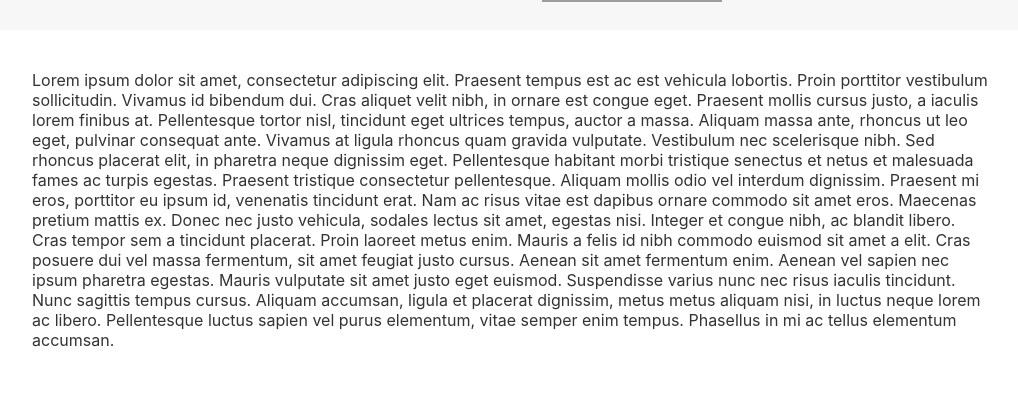
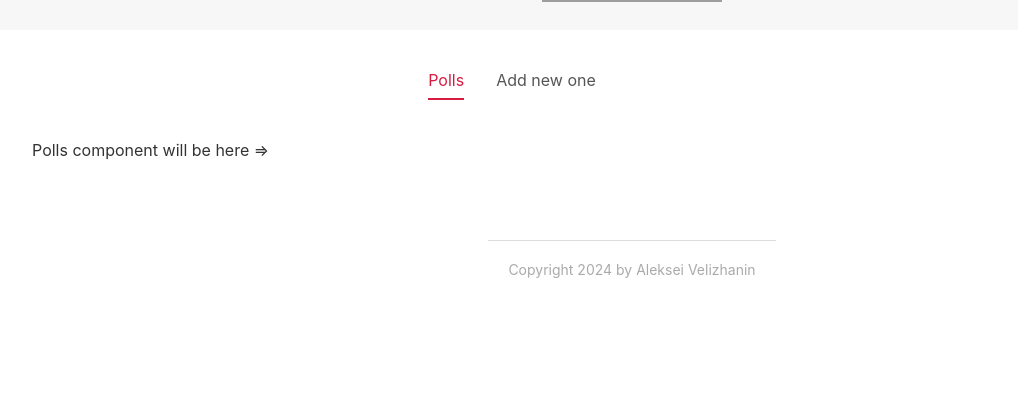
Before and after one commit to aleksievelizhanin/ninjapolls, a Svelte app: page / in a window 1280 px wide. Shown: the part 153-553 px from the top of the page, without its empty margins (8-1026 px from the left). Built offline with nearby package versions, Linux system fonts and the light colour scheme; grey boxes are pictures that could not be loaded.

Commit message:
Add shared component Tabs

```diff
--- a/src/App.svelte
+++ b/src/App.svelte
@@ -1,16 +1,26 @@
 <script>
     import Footer from "./components/Footer.svelte";
 	import Header from "./components/Header.svelte";
+    import Tabs from "./shared/Tabs.svelte";
+
+	let items = ['Polls', 'Add new one'];
+	let activeItem = 'Polls';
+	const changeTab = (e) => {
+		activeItem = e.detail;
+	}
 </script>
 
 <Header></Header>
+
 <main>
-	<p>Lorem ipsum dolor sit amet, consectetur adipiscing elit. Praesent tempus est ac est vehicula lobortis. Proin porttitor vestibulum sollicitudin. Vivamus id bibendum dui. Cras aliquet velit nibh, in ornare est congue eget. Praesent mollis cursus justo, a iaculis lorem finibus at. Pellentesque tortor nisl, tincidunt eget ultrices tempus, auctor a massa. Aliquam massa ante, rhoncus ut leo eget, pulvinar consequat ante. Vivamus at ligula rhoncus quam gravida vulputate. Vestibulum nec scelerisque nibh. Sed rhoncus placerat elit, in pharetra neque dignissim eget. Pellentesque habitant morbi tristique senectus et netus et malesuada fames ac turpis egestas. Praesent tristique consectetur pellentesque. Aliquam mollis odio vel interdum dignissim.
+	<Tabs {items} {activeItem} on:tabChange={changeTab}></Tabs>
+	{#if activeItem === 'Polls'}
+		<div>Polls component will be here => </div>
+	{:else if activeItem === 'Add new one'}
+		<div>Add new poll form is here => </div>
+	{/if}
+</main>
 
-		Praesent mi eros, porttitor eu ipsum id, venenatis tincidunt erat. Nam ac risus vitae est dapibus ornare commodo sit amet eros. Maecenas pretium mattis ex. Donec nec justo vehicula, sodales lectus sit amet, egestas nisi. Integer et congue nibh, ac blandit libero. Cras tempor sem a tincidunt placerat. Proin laoreet metus enim. Mauris a felis id nibh commodo euismod sit amet a elit.
-
-		Cras posuere dui vel massa fermentum, sit amet feugiat justo cursus. Aenean sit amet fermentum enim. Aenean vel sapien nec ipsum pharetra egestas. Mauris vulputate sit amet justo eget euismod. Suspendisse varius nunc nec risus iaculis tincidunt. Nunc sagittis tempus cursus. Aliquam accumsan, ligula et placerat dignissim, metus metus aliquam nisi, in luctus neque lorem ac libero. Pellentesque luctus sapien vel purus elementum, vitae semper enim tempus. Phasellus in mi ac tellus elementum accumsan.</p>
-</main>
 <Footer></Footer>
 
 <style>
--- /dev/null
+++ b/src/shared/Tabs.svelte
@@ -0,0 +1,40 @@
+<script>
+    import { createEventDispatcher } from "svelte";
+    const dispatch = createEventDispatcher();
+
+    export let items;
+    export let activeItem;
+</script>
+
+<div class="tabs">
+    <ul>
+        {#each items as item}
+            <li on:click={() => dispatch('tabChange', item)}>
+                <div class:active={item===activeItem}>{item}</div>
+            </li>
+        {/each}
+    </ul>
+</div>
+
+<style>
+    .tabs {
+        margin-bottom: 40px;
+    }
+    ul {
+        display: flex;
+        justify-content: center;
+        padding: 0;
+        list-style-type: none;
+    }
+    li {
+        margin: 0 16px;
+        font-size: 18;
+        color: #555;
+        cursor: pointer;
+    }
+    .active {
+        color: #d91b42;
+        border-bottom: 2px solid #d91b42;
+        padding-bottom: 8px;
+    }
+</style>
```
